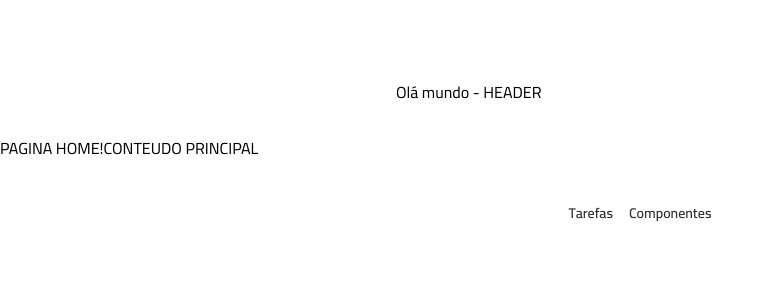
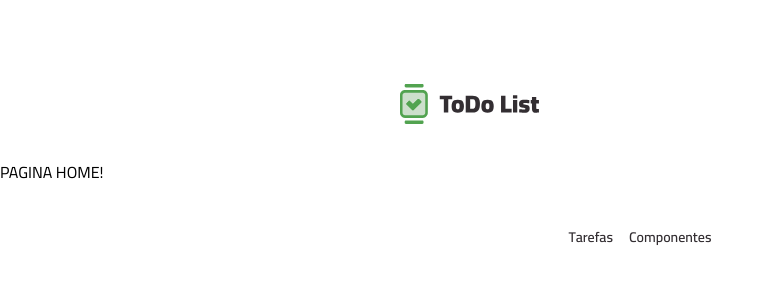
Before and after one commit to Thaisfelicio/todo-list-React, a React (Vite) app: page / in a window 1280 px wide. Shown: the top 300 px of the page, without its empty margins (0-773 px from the left). Built offline with nearby package versions, Linux system fonts and the light colour scheme.

Commit message:
feat(layout-main): Structuring layout body

```diff
--- /dev/null
+++ b/src/core-components/footer.tsx
@@ -0,0 +1,21 @@
+import { NavLink } from "react-router";
+import Text from "../components/text";
+
+export default function Footer() {
+  return (
+    <footer className="my-5 md:my-10">
+      <nav className="flex items-center justify-center gap-4">
+        <NavLink to="/">
+          <Text variant="body-sm-bold" className="text-gray-300">
+            Tarefas
+          </Text>
+        </NavLink>
+        <NavLink to="/componentes">
+          <Text variant="body-sm-bold" className="text-gray-300">
+            Componentes
+          </Text>
+        </NavLink>
+      </nav>
+    </footer>
+  );
+}
--- /dev/null
+++ b/src/core-components/header.tsx
@@ -0,0 +1,10 @@
+import Container from "../components/container";
+import Logo from "../assets/images/logo.svg?react";
+
+export default function Header() {
+    return (
+        <Container as="header" className="mt-3 md:mt-20">
+            <Logo className="h-9 md:h-12"/>
+        </Container>
+    )
+}
--- /dev/null
+++ b/src/core-components/main-content.tsx
@@ -0,0 +1,16 @@
+import React from "react";
+import { cx } from "class-variance-authority";
+
+interface MainContentProps extends React.ComponentProps<"main"> {}
+
+export default function MainContent({
+  children,
+  className,
+  ...props
+}: MainContentProps) {
+  return (
+    <main className={cx("mt-4 md:mt-8", className)} {...props}>
+      {children}
+    </main>
+  );
+}
--- a/src/pages/layout-main.tsx
+++ b/src/pages/layout-main.tsx
@@ -1,30 +1,16 @@
-import { NavLink, Outlet } from "react-router";
-import Container from "../components/container";
-import Text from "../components/text";
+import { Outlet } from "react-router";
+import Header from "../core-components/header";
+import MainContent from "../core-components/main-content";
+import Footer from "../core-components/footer";
 
 export default function LayoutMain() {
-    return <>
-        <Container as="header" className="mt-3 md:mt-20">
-            Olá mundo - HEADER
-        </Container>
-        <main className="mt-4 md:mt-8">
-            <Outlet/>
-            CONTEUDO PRINCIPAL
-        </main>
-        <footer className="my-5 md:my-10">
-            <nav className="flex items-center justify-center gap-4">
-                <NavLink to="/">
-                    <Text variant="body-sm-bold" className="text-gray-300">
-                        Tarefas
-                    </Text>
-                </NavLink>
-                <NavLink to="/componentes">
-                    <Text variant="body-sm-bold" className="text-gray-300">
-                        Componentes
-                    </Text>
-                </NavLink>
-
-            </nav>
-        </footer>
+  return (
+    <>
+      <Header />
+      <MainContent>
+        <Outlet />
+      </MainContent>
+      <Footer />
     </>
+  );
 }
```
